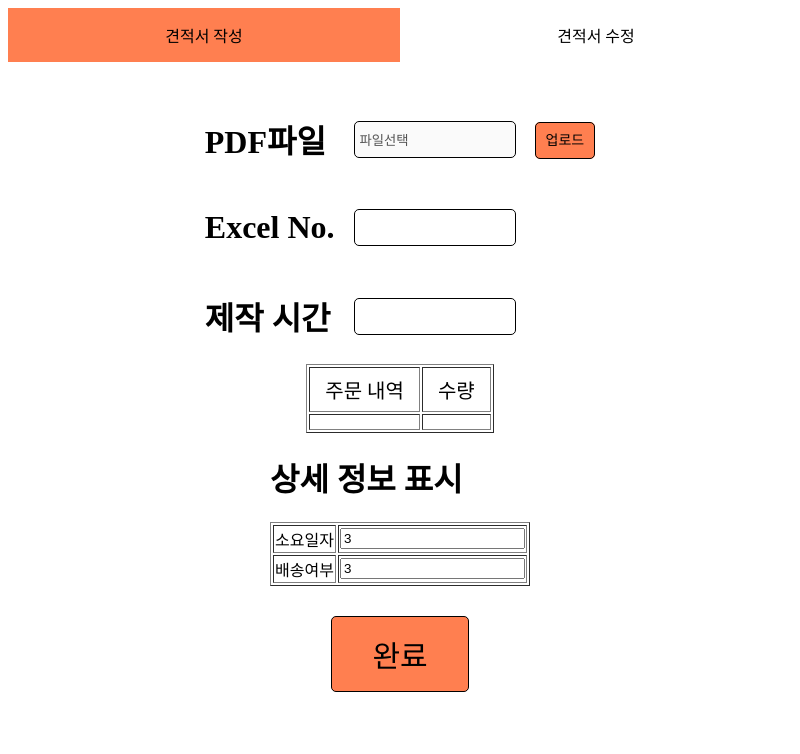
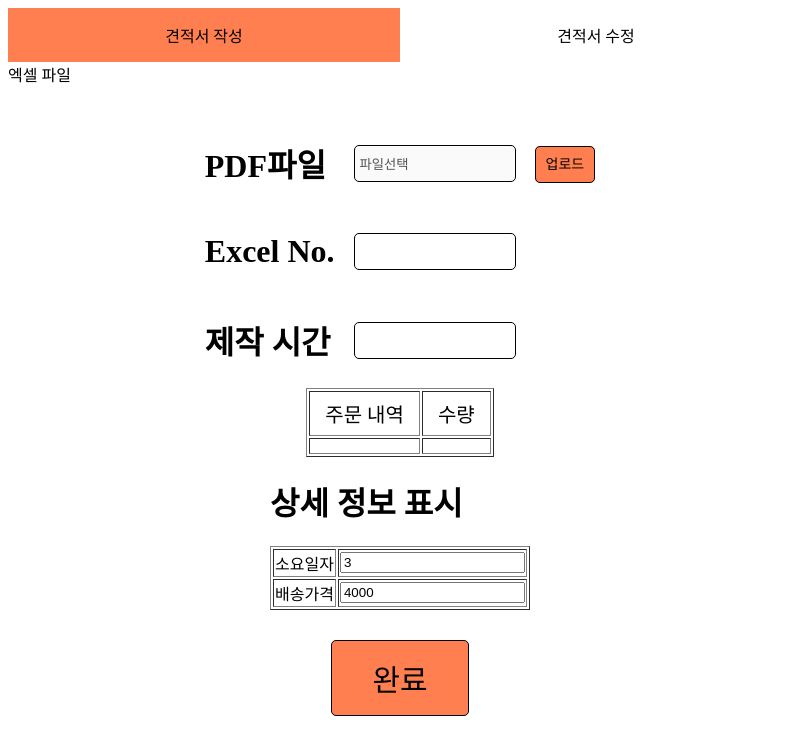
Before and after one commit to PIut0/HY3D_Automatic, an Electron app: page index.html in a window 800 px wide. Both pictures are taken after a click on the element "상세 정보 표시". Drawn offline with nearby package versions, Linux system fonts and the light colour scheme; no server answers.

Commit message:
[feat] index.html

```diff
--- a/index.html
+++ b/index.html
@@ -29,6 +29,10 @@
       <div id="est_modify">
         견적서 수정
       </div>
+    </nav>
+    <nav class="setting">
+      <label for="xlPath">엑셀 파일</label>
+      <input type="file" id="xlPath" hidden>
     </nav>
     <div class="main_content">
       <table class="input_content">
@@ -89,40 +93,26 @@
         <table class="more_info_table" border="1">
           <tr>
             <td>소요일자</td>
-            <td><input type="text" value="3"></td>
+            <td><input id="req_date" type="text" value="3"></td>
           </tr>
           <tr>
-            <td>배송여부</td>
-            <td><input type="text" value="3"></td>
+            <td>배송가격</td>
+            <td><input id="delivery_price" type="text" value="4000"></td>
           </tr>
         </table>
       </div>
+
+
+
       <button id="submit">
         완료
       </button>
     </div>
     <!-- You can also require other files to run in this process -->
     <script src="./renderer.js"></script>
-    <script src="./js/pdfRead.js"></script>
-    <script src="./js/xlRead.js"></script>
-    <!-- <script>
-      $(document).ready(function (){
-        console.log("test");
-        var fileTarget = $('.upload-hidden');
-
-        fileTarget.on('change', function(){
-          if(window.FileReader){
-            var filename = $(this)[0].files[0].name;
-          }
-          else{
-            var filename = $(this).val().split('/').pop().split('\\').pop();
-          }
-
-          $(this).siblings('.upload-name').val(filename);
-        })
-
-      })
-    </script> -->
+    <!-- <script src="./js/pdfRead.js"></script> -->
+    <!-- <script src="./js/xlRead.js"></script> -->
+    <script src="./js/result.js"></script>
     <script src="./js/index.js"></script>
   </body>
 </html>
```
